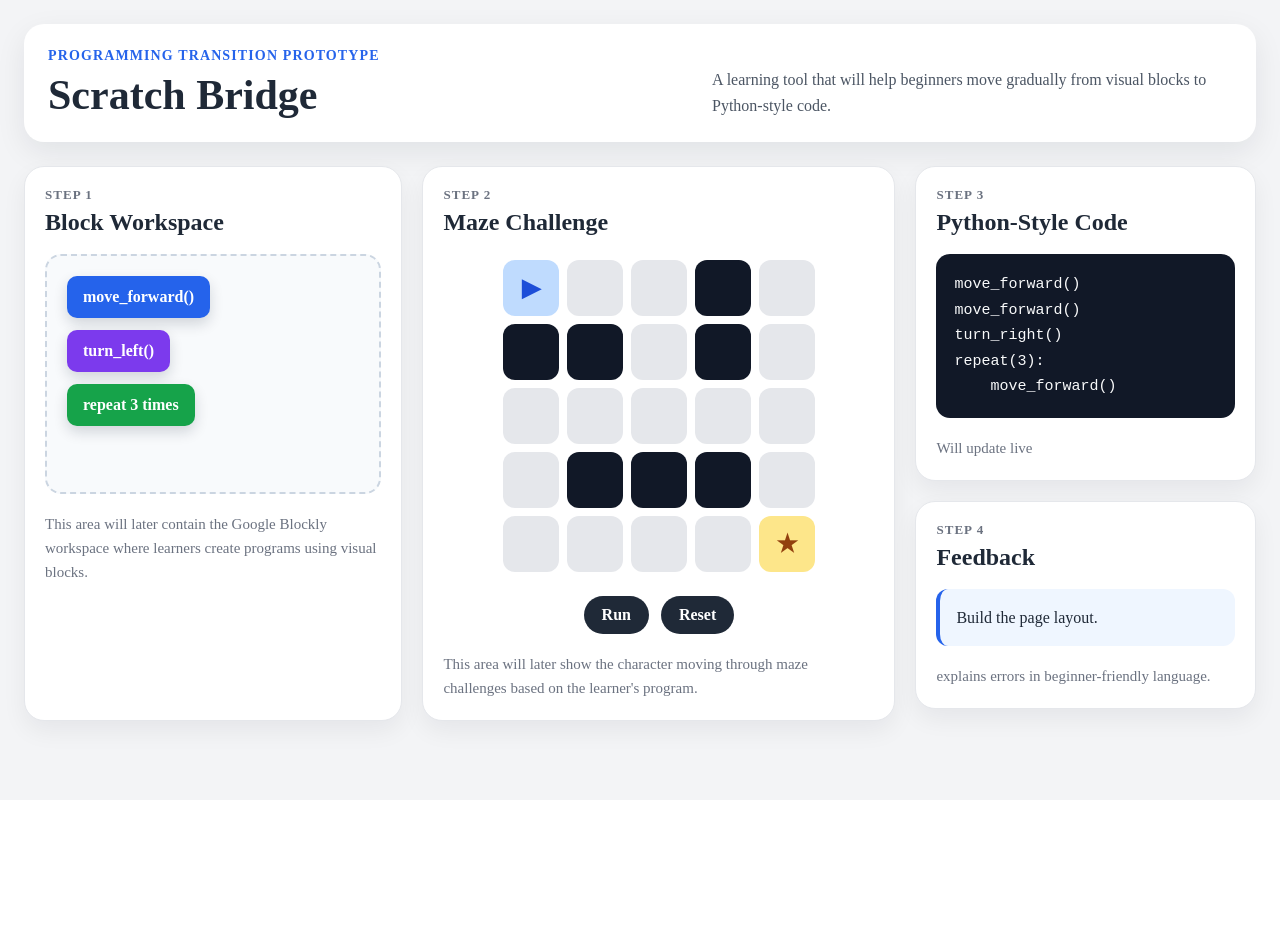
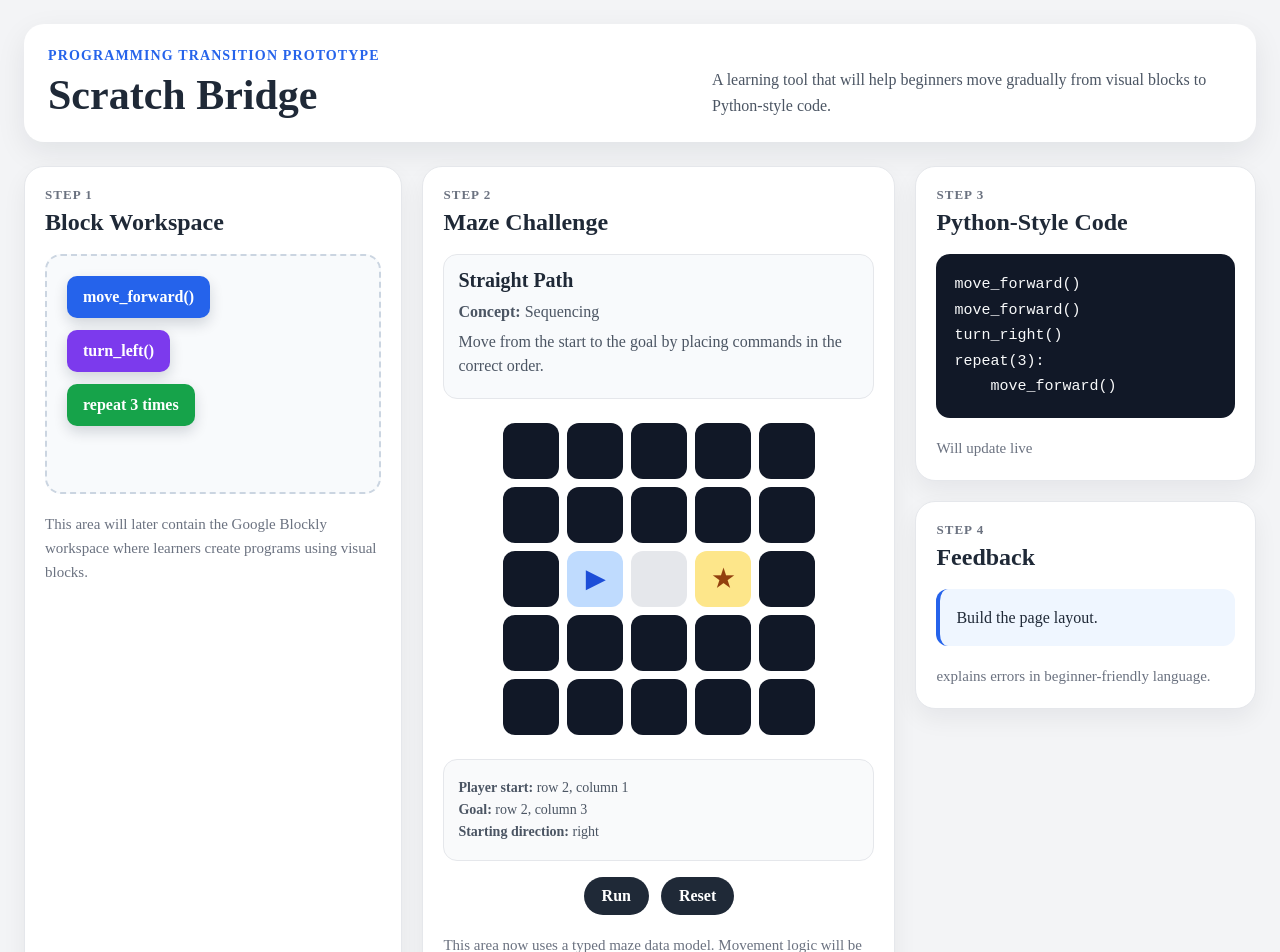
Before and after one commit to Arsal-Abbas-dev/scratch-bridge, a React (Vite) app: page / in a window 1280 px wide. Shown: the top 952 px of the page. Before the commit the page ends 800 px from the top, so only its background shows below. Built offline with nearby package versions, Linux system fonts and the light colour scheme.

Commit message:
Created Maze Data Model

```diff
--- a/src/App.css
+++ b/src/App.css
@@ -121,6 +121,46 @@
 .fake-block-green {
   background: #16a34a;
 }
+.level-summary {
+  padding: 14px;
+  border-radius: 14px;
+  background: #f8fafc;
+  border: 1px solid #e5e7eb;
+}
+
+.level-summary h3 {
+  margin: 0 0 8px;
+  font-size: 20px;
+}
+
+.level-summary p {
+  margin: 6px 0;
+  color: #4b5563;
+  line-height: 1.5;
+}
+
+.maze-error-box {
+  margin: 18px 0;
+  padding: 14px;
+  border-radius: 14px;
+  background: #fef2f2;
+  color: #991b1b;
+  border: 1px solid #fecaca;
+}
+
+.maze-state-preview {
+  margin: 16px 0;
+  padding: 14px;
+  border-radius: 14px;
+  background: #f9fafb;
+  border: 1px solid #e5e7eb;
+}
+
+.maze-state-preview p {
+  margin: 6px 0;
+  font-size: 14px;
+  color: #4b5563;
+}
 
 .maze-grid {
   display: grid;
--- a/src/components/MazeView.tsx
+++ b/src/components/MazeView.tsx
@@ -1,10 +1,10 @@
-const previewMaze = [
-  ['S', '.', '.', '#', '.'],
-  ['#', '#', '.', '#', '.'],
-  ['.', '.', '.', '.', '.'],
-  ['.', '#', '#', '#', '.'],
-  ['.', '.', '.', '.', 'G'],
-]
+import type { mazeCell } from '../maze/mazeTypes'
+import { createInitialMazeState, validateMaze } from '../maze/mazeEngine'
+import { sampleMazes } from '../maze/sampleMazes'
+
+const activeLevel = sampleMazes[1]
+const activeMazeState = createInitialMazeState(activeLevel)
+const validationErrors = validateMaze(activeLevel)
 
 export function MazeView() {
   return (
@@ -14,17 +14,51 @@ export function MazeView() {
         <h2>Maze Challenge</h2>
       </div>
 
+      <div className="level-summary">
+        <h3>{activeLevel.name}</h3>
+        <p>
+          <strong>Concept:</strong> {activeLevel.concept}
+        </p>
+        <p>{activeLevel.instructions}</p>
+      </div>
+
+      {validationErrors.length > 0 ? (
+        <div className="maze-error-box">
+          <strong>Maze setup error:</strong>
+          <ul>
+            {validationErrors.map((error) => (
+              <li key={error}>{error}</li>
+            ))}
+          </ul>
+        </div>
+      ) : (
         <div className="maze-grid" aria-label="Static preview of maze layout">
-        {previewMaze.map((row, rowIndex) =>
+          {activeLevel.grid.map((row: mazeCell[], rowIndex:number) =>
             row.map((cell, columnIndex) => (
               <div
                 className={`maze-cell ${getCellClass(cell)}`}
                 key={`${rowIndex}-${columnIndex}`}
               >
-              {getCellLabel(cell)}
+                {getCellLabel(cell, rowIndex, columnIndex)}
               </div>
             )),
           )}
+        </div>
+      )}
+
+      <div className="maze-state-preview">
+        <p>
+          <strong>Player start:</strong> row{' '}
+          {activeMazeState.position.row}, column{' '}
+          {activeMazeState.position.col}
+        </p>
+        <p>
+          <strong>Goal:</strong> row {activeMazeState.goal.row}, column{' '}
+          {activeMazeState.goal.col}
+        </p>
+        <p>
+          <strong>Starting direction:</strong> {activeMazeState.direction}
+        </p>
       </div>
 
       <div className="maze-controls">
@@ -33,23 +67,29 @@ export function MazeView() {
       </div>
 
       <p className="panel-note">
-        This area will later show the character moving through maze challenges
-        based on the learner&apos;s program.
+        This area now uses a typed maze data model. Movement logic will be added
+        later.
       </p>
     </section>
   )
 }
 
-function getCellClass(cell: string) {
-  if (cell === '#') return 'wall-cell'
-  if (cell === 'S') return 'start-cell'
-  if (cell === 'G') return 'goal-cell'
+function getCellClass(cell: mazeCell) {
+  if (cell === 'wall') return 'wall-cell'
+  if (cell === 'start') return 'start-cell'
+  if (cell === 'goal') return 'goal-cell'
   return 'path-cell'
 }
 
-function getCellLabel(cell: string) {
-  if (cell === 'S') return '▶'
-  if (cell === 'G') return '★'
-  if (cell === '#') return ''
+function getCellLabel(cell: mazeCell, row: number, column: number) {
+  if (
+    row === activeMazeState.position.row &&
+    column === activeMazeState.position.col
+  ) {
+    return '▶'
+  }
+
+  if (cell === 'goal') return '★'
+
   return ''
 }
--- /dev/null
+++ b/src/maze/mazeEngine.ts
@@ -0,0 +1,58 @@
+import type { mazeCell , mazeLevel, mazeState, position } from './mazeTypes'
+
+export function createInitialMazeState(level: mazeLevel): mazeState {
+    return {
+        id: level.id,
+        position: findCellPosition(level.grid, 'start'),
+        direction: 'right',
+        goal: findCellPosition(level.grid, 'goal'),
+        isComplete: false,
+    }
+}
+
+export function findCellPosition(grid: mazeCell[][], target: mazeCell): position {
+    for (let row = 0; row < grid.length; row++) {
+        for (let col = 0; col < grid[row].length; col++) {
+            if (grid[row][col] === target) {
+                return {row,col}
+            }
+        }
+    }
+    throw new Error('Maze cell "$(target)" was not found.')
+}
+
+export function validateMaze(level: mazeLevel): string[] {
+    const errors: string[] = []
+    if (level.grid.length === 0) {
+        errors.push('The maze must contain at least one row.')
+        return errors
+    }
+    const numColumns = level.grid[0].length
+    if (numColumns === 0) {
+        errors.push('The maze must contain at leas one column')
+    }
+
+    let startCount = 0
+    let goalCount = 0
+
+    for (let row = 0; row < level.grid.length; row++) {
+        if (level.grid[row].length !== numColumns) {
+            errors.push('Row "${row}" has a different number of cells to the first one')
+        }
+        for (const cell of level.grid[row]) {
+            if (cell === 'start') {
+                startCount++
+            }
+            if (cell === 'goal') {
+                goalCount++
+            }
+        }
+    }
+    if (startCount !== 1) {
+        errors.push('The maze must contain exactly 1 start cell.')
+    }
+    if (goalCount !== 1) {
+        errors.push('The maze must contain exactly 1 goal cell.')
+    }
+    return errors
+}
--- /dev/null
+++ b/src/maze/mazeTypes.ts
@@ -0,0 +1,20 @@
+export type mazeCell = 'wall' | 'path' | 'start' | 'goal'
+export type direction = 'up' | 'down' | 'left' | 'right'
+export type position = {
+    row: number
+    col: number
+}
+export type mazeLevel = {
+    id: number
+    name: string
+    concept: string
+    instructions: string
+    grid: mazeCell[][]
+}
+export type mazeState = {
+    id: number
+    position: position
+    direction: direction
+    goal: position
+    isComplete: boolean
+}
--- /dev/null
+++ b/src/maze/sampleMazes.ts
@@ -0,0 +1,59 @@
+import type { mazeLevel } from './mazeTypes'
+
+export const sampleMazes: mazeLevel[] = [
+    {
+        id:0,
+        name:'basePlate',
+        concept:'Nothing',
+        instructions:'This is the baseplate, a completely blank template!',
+        grid: [
+            ['start', 'path', 'path', 'path', 'path'],
+            ['path', 'path', 'path', 'path', 'path'],
+            ['path', 'path', 'path', 'path', 'path'],
+            ['path', 'path', 'path', 'path', 'path'],
+            ['path', 'path', 'path', 'path', 'goal'],
+        ],
+    },
+    {
+        id:1,
+        name:'Straight Path',
+        concept: 'Sequencing',
+        instructions: 'Move from the start to the goal by placing commands in the correct order.',
+        grid: [
+            ['wall', 'wall', 'wall', 'wall', 'wall'],
+            ['wall', 'wall', 'wall', 'wall', 'wall'],
+            ['wall', 'start', 'path', 'goal', 'wall'],
+            ['wall', 'wall', 'wall', 'wall', 'wall'],
+            ['wall', 'wall', 'wall', 'wall', 'wall'],
+        ],
+    },
+    {
+        id: 2,
+        name: 'First Turn',
+        concept: 'Turning',
+        instructions:
+        'Use movement and turning commands to guide the character around the wall.',
+        grid: [
+            ['start', 'path', 'wall', 'path', 'path'],
+            ['wall', 'path', 'wall', 'path', 'wall'],
+            ['wall', 'path', 'path', 'path', 'goal'],
+            ['wall', 'wall', 'wall', 'wall', 'path'],
+            ['path', 'path', 'path', 'path', 'path'],
+        ],
+    },
+    {
+        id: 3,
+        name: 'Repeated Steps',
+        concept: 'Loops',
+        instructions:
+        'This maze will later be useful for showing why repeated commands can be replaced with a loop.',
+        grid: [
+            ['start', 'path', 'path', 'path', 'path'],
+            ['wall', 'wall', 'wall', 'wall', 'path'],
+            ['path', 'path', 'path', 'wall', 'path'],
+            ['path', 'wall', 'path', 'path', 'path'],
+            ['path', 'wall', 'wall', 'wall', 'goal'],
+        ],
+  },
+
+]
```
Also changed, not shown: 1 other file (tests, documents, lock files or other folders). Lines whose indentation alone changed are shown as unchanged.
